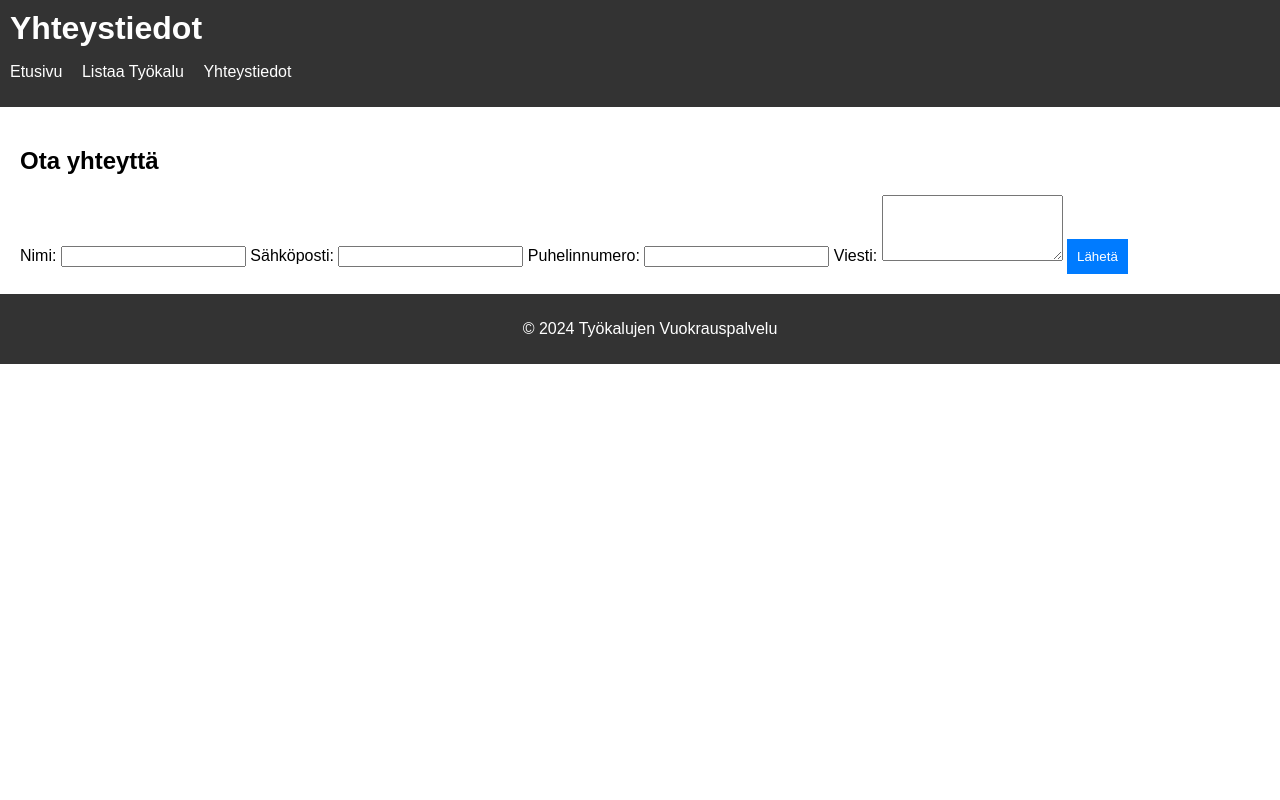
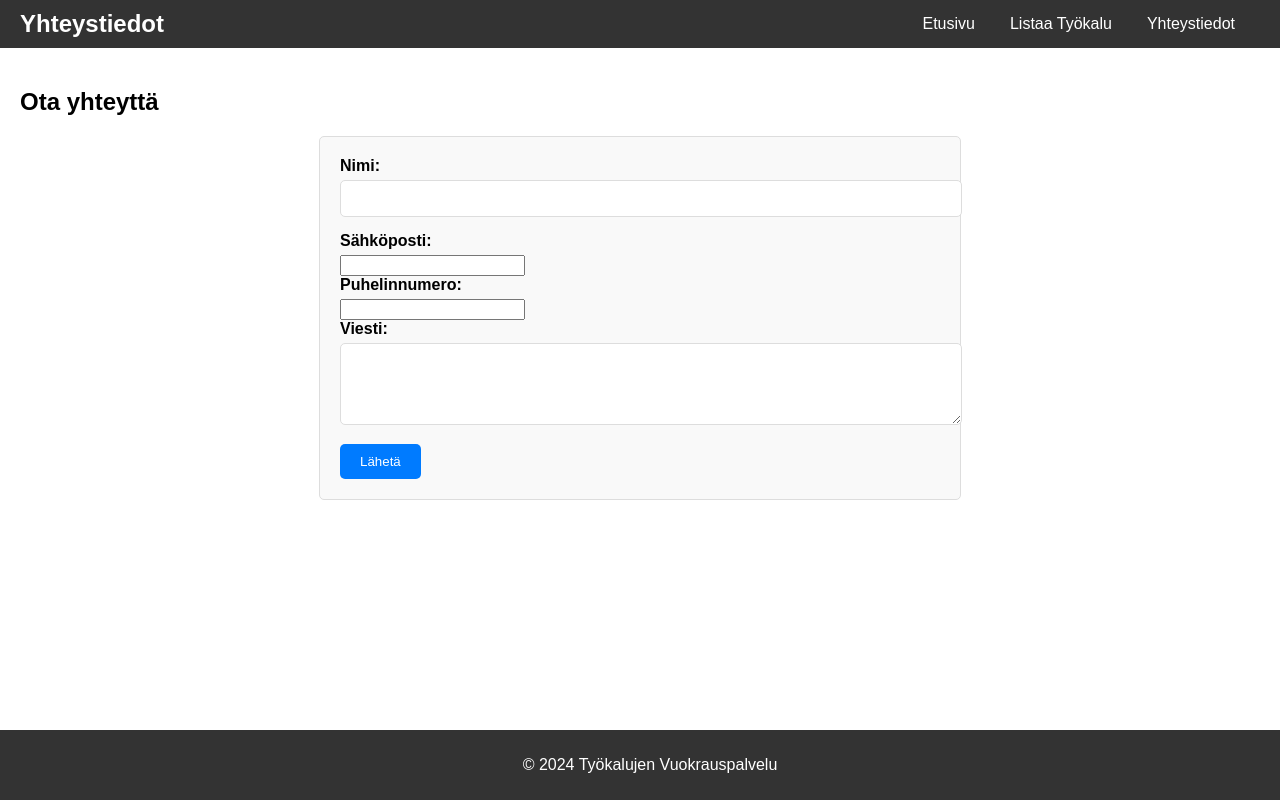
Before and after one commit to iisakki354/PROJEKTI, a plain HTML site: page yhteystiedot.html in a window 1280 px wide. Drawn offline with Linux system fonts and the light colour scheme.

Commit message:
update style

```diff
--- a/styles.css
+++ b/styles.css
@@ -2,35 +2,91 @@ body {
   font-family: Arial, sans-serif;
   margin: 0;
   padding: 0;
+  display: flex;
+  flex-direction: column;
+  min-height: 100vh;
 }
 
 header {
   background-color: #333;
   color: #fff;
-    padding: 10px;
+  padding: 10px 20px;
+  display: flex;
+  justify-content: space-between;
+  align-items: center;
 }
 
 header h1 {
   margin: 0;
+  font-size: 24px;
 }
 
 nav ul {
   list-style: none;
   padding: 0;
+  margin: 0;
+  display: flex;
 }
 
 nav ul li {
-    display: inline;
   margin-right: 15px;
 }
 
 nav ul li a {
   color: #fff;
   text-decoration: none;
+  padding: 5px 10px;
+  border-radius: 5px;
+}
+
+nav ul li a:hover {
+  background-color: #575757;
 }
 
 main {
+  flex: 1;
   padding: 20px;
+}
+
+form {
+  max-width: 600px;
+  margin: 0 auto;
+  padding: 20px;
+  border: 1px solid #ddd;
+  border-radius: 5px;
+  background-color: #f9f9f9;
+}
+
+form label {
+  display: block;
+  margin-bottom: 5px;
+  font-weight: bold;
+}
+
+form input[type="text"],
+form input[type="number"],
+form input[type="date"],
+form input[type="file"],
+form textarea,
+form select {
+  width: 100%;
+  padding: 10px;
+  margin-bottom: 15px;
+  border: 1px solid #ddd;
+  border-radius: 5px;
+}
+
+form button {
+  background-color: #007bff;
+  color: #fff;
+  border: none;
+  padding: 10px 20px;
+  cursor: pointer;
+  border-radius: 5px;
+}
+
+form button:hover {
+  background-color: #0056b3;
 }
 
 .tyokalu-item {
@@ -61,6 +117,10 @@ footer {
   color: #fff;
   text-align: center;
   padding: 10px;
+  width: 100%;
+  display: flex;
+  flex-direction: column;
+  justify-content: center;
+  position: relative;
   bottom: 0;
-    width: 100%;
 }
```
Lines whose indentation alone changed are shown as unchanged.
